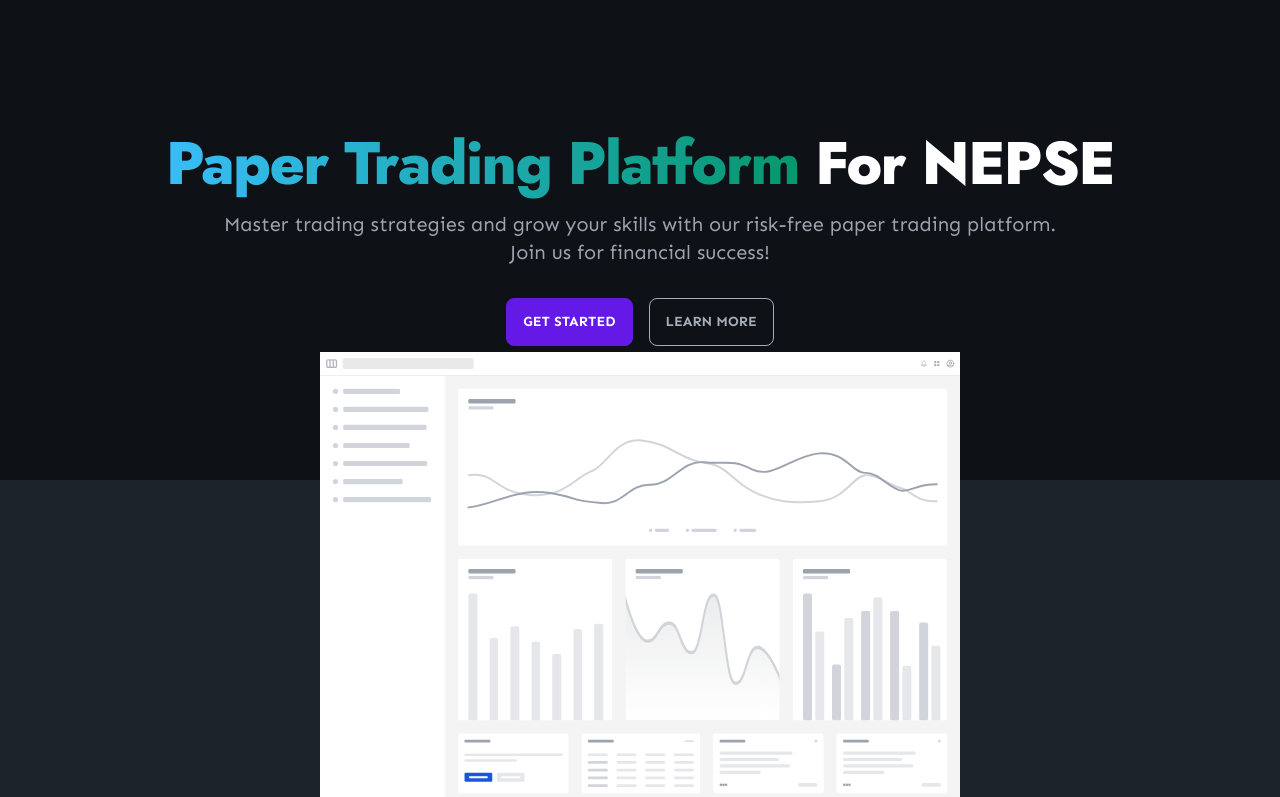
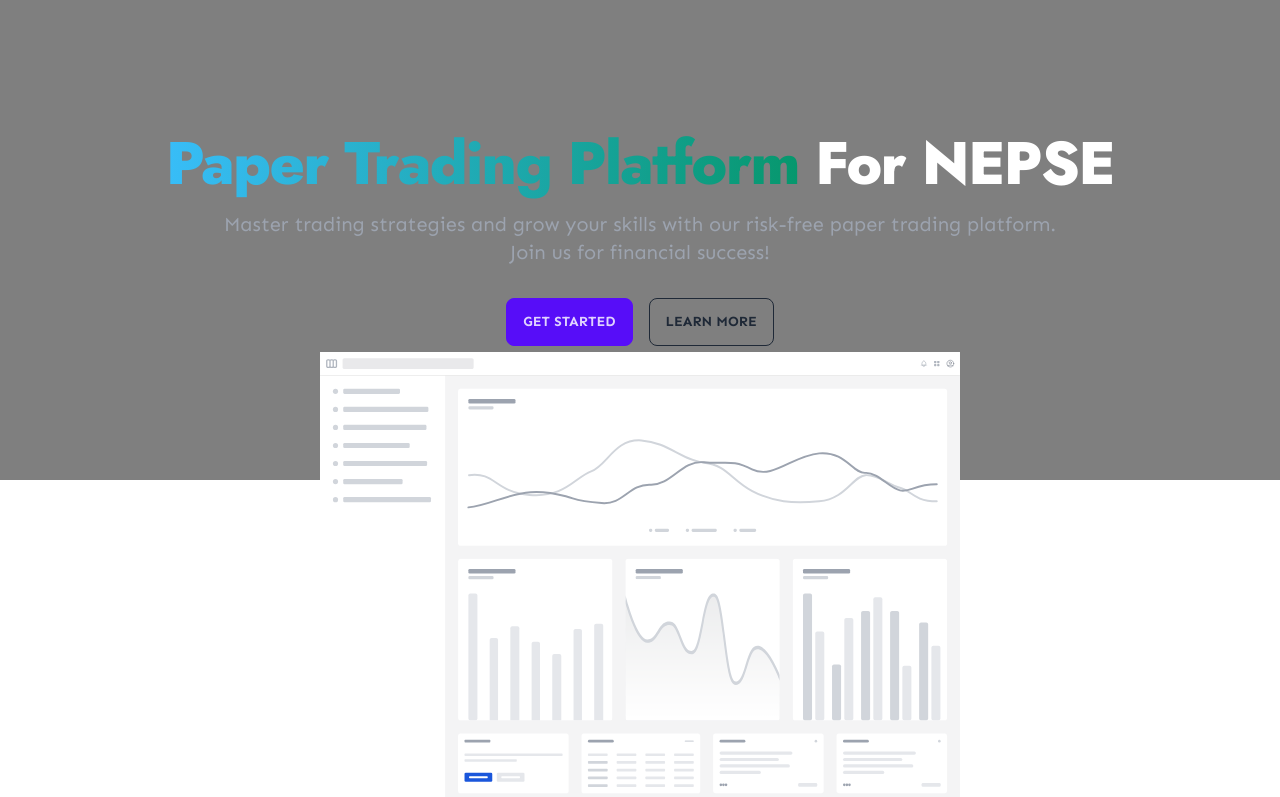
Before and after one commit to iamaakashbasnet/nepsevirt, a React (Vite) app: page / in a window 1280 px wide. Shown: the top 797 px of the page. Built offline with nearby package versions, Linux system fonts and the light colour scheme.

Commit message:
fix: UI fixes for hero section

```diff
--- a/index.html
+++ b/index.html
@@ -12,7 +12,7 @@
       ) {
         document.documentElement.setAttribute('data-theme', 'dark');
       } else {
-        document.documentElement.setAttribute('data-theme', 'dark');
+        document.documentElement.setAttribute('data-theme', 'light');
       }
     </script>
   </head>
--- a/src/pages/Home/components/Hero/Hero.tsx
+++ b/src/pages/Home/components/Hero/Hero.tsx
@@ -22,10 +22,12 @@
               financial success!
             </p>
             <div className="flex flex-col space-y-4 sm:flex-row sm:justify-center sm:space-x-4 sm:space-y-0">
-              <Link to="/login">
-                <button className="btn btn-primary">Get Started</button>
+              <Link to="/login" className="btn btn-primary">
+                Get Started
               </Link>
-              <button className="btn btn-outline">Learn More</button>
+              <Link to="#" className="btn btn-outline">
+                Learn More
+              </Link>
             </div>
           </div>
         </section>
--- a/src/pages/Home/components/Intro/Intro.tsx
+++ b/src/pages/Home/components/Intro/Intro.tsx
@@ -6,7 +6,7 @@
 import dashboardMockupLight from 'assets/dashboard-mockup-light.svg';
 
 const Intro: React.FC = () => {
-  const isDarkMode = document.documentElement.classList.contains('dark');
+  const isDarkMode = document.documentElement.getAttribute('data-theme') === `dark` ? true : false;
   return (
     <>
       <div className="-mt-32 flex flex-col items-center justify-center">
```
